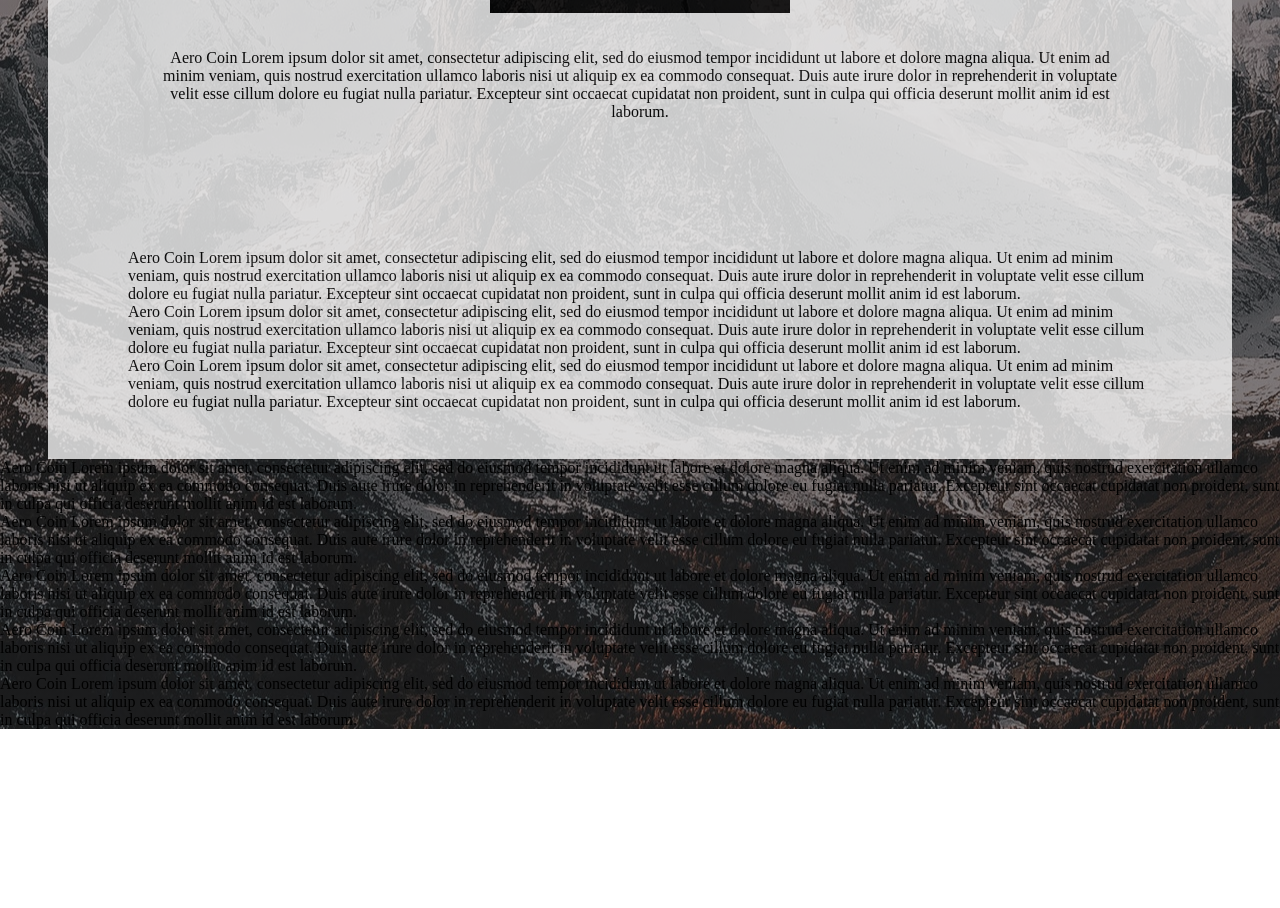
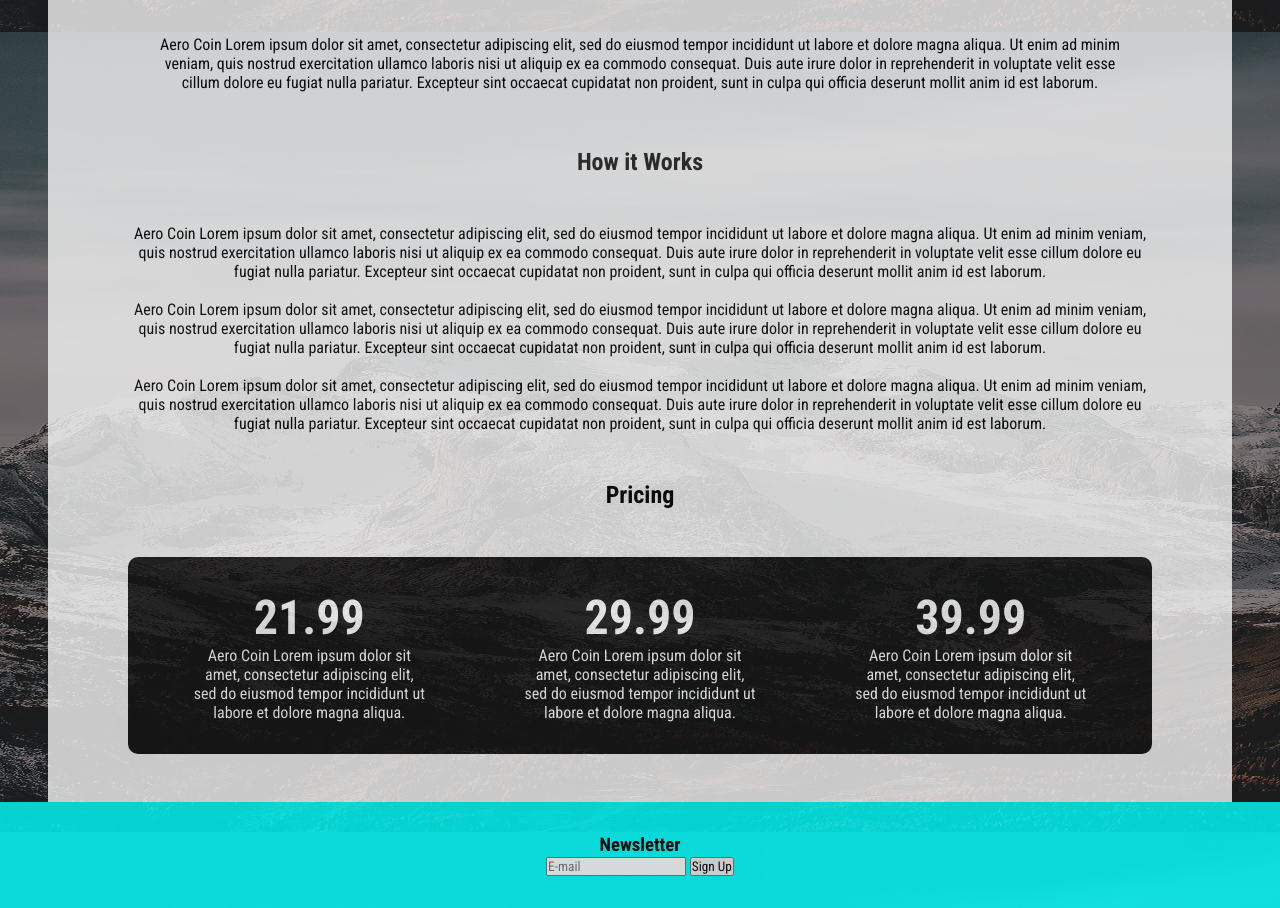
Before and after one commit to ProcrastinatingEntrepreneur/product-landing-page, a plain HTML site: page index.html in a window 1280 px wide. Shown: the part 768-1676 px from the top of the page. Before the commit the page ends 1497 px from the top, so only its background shows below. Drawn offline with nearby package versions, Linux system fonts and the light colour scheme; grey boxes are pictures that could not be loaded.

Commit message:
Finished projected - passing all tests

```diff
--- a/css/styles.css
+++ b/css/styles.css
@@ -1,17 +1,20 @@
 @import url('https://fonts.googleapis.com/css2?family=Oswald:wght@700&display=swap');
+@import url('https://fonts.googleapis.com/css2?family=Roboto+Condensed:wght@400;700&display=swap');
 
 * {
     padding: 0;
     margin: 0;
     top: 0;
     left: 0;
+    font-family: 'Roboto Condensed', sans-serif;
 }
 body {
     background: linear-gradient(
         rgba(20,20,20, .5),
         rgba(20,20,20, .5)
         ),
-        url('/images/mountains.jpg') no-repeat center center;
+        url('/images/mountains.jpg') no-repeat center center fixed;
+    background-size: 100%;
 }
 
 #header {
@@ -56,6 +59,7 @@ body {
     background-size: cover;
     opacity: 0.8;
     width: 100vw;
+    max-width: 100%;
     height: 20em;
 
 }
@@ -93,4 +97,107 @@ body {
     padding: 3em 5em;
     width: 80%;
     margin: 0 auto;
+    text-align: center;
+    max-width: 100%;
 }
+
+#howitworksh2 {
+    margin-top: -3em;
+    padding: 0 0em 2em 0em
+}
+
+#pricing {
+    background-color: whitesmoke;
+    opacity: 0.8;
+    padding: 3em 5em;
+    width: 80%;
+    margin: 0 auto;
+    text-align: center;
+    display: flex;
+    max-width: 100%;
+}
+
+#pricingtitle {
+    text-align: center;
+    background-color: whitesmoke;
+    opacity: 0.8;
+    padding: 0em 5em;
+    width: 80%;
+    margin: 0 auto;
+    max-width: 100%
+}
+
+#priceone {
+    padding: 2em 4em;
+    background:rgba(20,20,20, 1);
+    -webkit-backdrop-filter: blur( 4px );
+    backdrop-filter: blur( 4px ) hue-rotate(80deg);
+    border-radius: 10px 0px 0px 10px;
+    color: white;
+}
+
+#pricetwo {
+    padding: 2em;
+    background:rgba(20,20,20, 1);
+    -webkit-backdrop-filter: blur( 4px );
+    backdrop-filter: blur( 4px ) hue-rotate(80deg);
+    color: white;
+}
+
+#pricethree {
+    padding: 2em 4em;
+    background:rgba(20,20,20, 1);
+    -webkit-backdrop-filter: blur( 4px );
+    backdrop-filter: blur( 4px ) hue-rotate(80deg);
+    border-radius: 0px 10px 10px 0px;
+    color: white;
+}
+
+#font48px {
+    font-size: 48px;
+}
+
+#newsletter {
+    width: 100%;
+    margin: 0 auto;
+    background-color: aqua;
+    opacity: 0.8;
+    font-family: 'Roboto Condensed', sans-serif;
+    text-align: center;
+    padding: 2em 0em;
+}
+
+@media only screen and (max-width: 805px) {
+    /* For Mobile Phones: */
+    #header {
+        justify-content: space-evenly;
+    }
+
+    #header-img {
+        margin: 0;
+    }
+
+    #nav-bar {
+        margin: 0;
+    }
+
+    #header a {
+        margin: 0 0 0 15px;
+    }
+
+    #features {
+        padding: 1em 3em;
+    }
+
+    #howitworks {
+        padding: 1em 3em;
+    }
+
+    #pricing {
+        padding: 1em 3em;
+    }
+
+    #pricingtitle {
+        padding: 1em 3em;
+    }
+}
--- a/index.html
+++ b/index.html
@@ -44,7 +44,7 @@
                 proident, sunt in culpa qui officia deserunt mollit
                 anim id est laborum.
             </p>
-            <video id="video" src="https://www.w3schools.com/html/mov_bbb.mp4" controls autoplay></video>
+            <video id="video" src="https://www.w3schools.com/html/mov_bbb.mp4" controls></video>
             <p id="featuresp">
                 Aero Coin Lorem ipsum dolor sit amet, consectetur
                 adipiscing elit, sed do eiusmod tempor incididunt ut
@@ -58,6 +58,7 @@
             </p>
         </div>
         <div id="howitworks">
+            <h2 id="howitworksh2">How it Works</h2>
             <p id="howitworksp">
                 Aero Coin Lorem ipsum dolor sit amet, consectetur
                 adipiscing elit, sed do eiusmod tempor incididunt ut
@@ -68,7 +69,7 @@
                 pariatur. Excepteur sint occaecat cupidatat non
                 proident, sunt in culpa qui officia deserunt mollit
                 anim id est laborum.
-            </p>
+            </p><br>
             <p id="howitworksp">
                 Aero Coin Lorem ipsum dolor sit amet, consectetur
                 adipiscing elit, sed do eiusmod tempor incididunt ut
@@ -79,7 +80,7 @@
                 pariatur. Excepteur sint occaecat cupidatat non
                 proident, sunt in culpa qui officia deserunt mollit
                 anim id est laborum.
-            </p>
+            </p><br>
             <p id="howitworksp">
                 Aero Coin Lorem ipsum dolor sit amet, consectetur
                 adipiscing elit, sed do eiusmod tempor incididunt ut
@@ -92,62 +93,41 @@
                 anim id est laborum.
             </p>
         </div>
+        <div id="pricingtitle">
+            <h2>Pricing</h2>
+        </div>
         <div id="pricing">
+            <div id="priceone">
+                <h3 id="font48px">21.99</h3>
                 <p>
                     Aero Coin Lorem ipsum dolor sit amet, consectetur
                     adipiscing elit, sed do eiusmod tempor incididunt ut
-                labore et dolore magna aliqua. Ut enim ad minim veniam,
-                quis nostrud exercitation ullamco laboris nisi ut aliquip
-                ex ea commodo consequat. Duis aute irure dolor in reprehenderit
-                in voluptate velit esse cillum dolore eu fugiat nulla
-                pariatur. Excepteur sint occaecat cupidatat non
-                proident, sunt in culpa qui officia deserunt mollit
-                anim id est laborum.
+                    labore et dolore magna aliqua.
                 </p>
+            </div>
+            <div id="pricetwo">
                 <p>
+                    <h3 id="font48px">29.99</h3>
                     Aero Coin Lorem ipsum dolor sit amet, consectetur
                     adipiscing elit, sed do eiusmod tempor incididunt ut
-                labore et dolore magna aliqua. Ut enim ad minim veniam,
-                quis nostrud exercitation ullamco laboris nisi ut aliquip
-                ex ea commodo consequat. Duis aute irure dolor in reprehenderit
-                in voluptate velit esse cillum dolore eu fugiat nulla
-                pariatur. Excepteur sint occaecat cupidatat non
-                proident, sunt in culpa qui officia deserunt mollit
-                anim id est laborum.
+                    labore et dolore magna aliqua.
                 </p>
+            </div>
+            <div id="pricethree">
                 <p>
+                    <h3 id="font48px">39.99</h3>
                     Aero Coin Lorem ipsum dolor sit amet, consectetur
                     adipiscing elit, sed do eiusmod tempor incididunt ut
-                labore et dolore magna aliqua. Ut enim ad minim veniam,
-                quis nostrud exercitation ullamco laboris nisi ut aliquip
-                ex ea commodo consequat. Duis aute irure dolor in reprehenderit
-                in voluptate velit esse cillum dolore eu fugiat nulla
-                pariatur. Excepteur sint occaecat cupidatat non
-                proident, sunt in culpa qui officia deserunt mollit
-                anim id est laborum.
+                    labore et dolore magna aliqua.
                 </p>
-            <p>
-                Aero Coin Lorem ipsum dolor sit amet, consectetur
-                adipiscing elit, sed do eiusmod tempor incididunt ut
-                labore et dolore magna aliqua. Ut enim ad minim veniam,
-                quis nostrud exercitation ullamco laboris nisi ut aliquip
-                ex ea commodo consequat. Duis aute irure dolor in reprehenderit
-                in voluptate velit esse cillum dolore eu fugiat nulla
-                pariatur. Excepteur sint occaecat cupidatat non
-                proident, sunt in culpa qui officia deserunt mollit
-                anim id est laborum.
-            </p>
-            <p>
-                Aero Coin Lorem ipsum dolor sit amet, consectetur
-                adipiscing elit, sed do eiusmod tempor incididunt ut
-                labore et dolore magna aliqua. Ut enim ad minim veniam,
-                quis nostrud exercitation ullamco laboris nisi ut aliquip
-                ex ea commodo consequat. Duis aute irure dolor in reprehenderit
-                in voluptate velit esse cillum dolore eu fugiat nulla
-                pariatur. Excepteur sint occaecat cupidatat non
-                proident, sunt in culpa qui officia deserunt mollit
-                anim id est laborum.
-            </p>
+            </div>
+        </div>
+        <div id="newsletter">
+            <h3>Newsletter</h3>
+            <form id="form" action="https://www.freecodecamp.com/email-submit/">
+                <input type="email" name="email" placeholder="E-mail" id="email">
+                <input type="submit" name="Submit" value="Sign Up" id="submit">
+            </form>
         </div>
     </body>
 </html>
```
Lines whose indentation alone changed are shown as unchanged.
